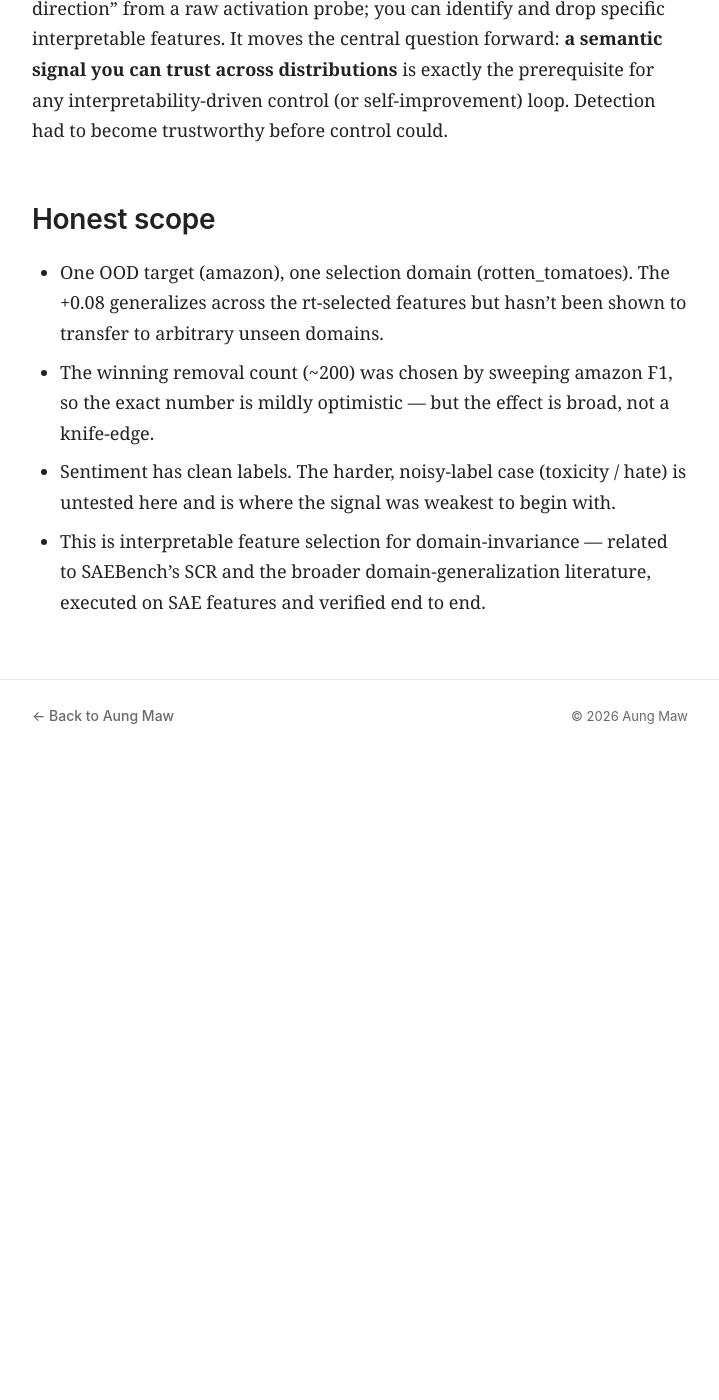
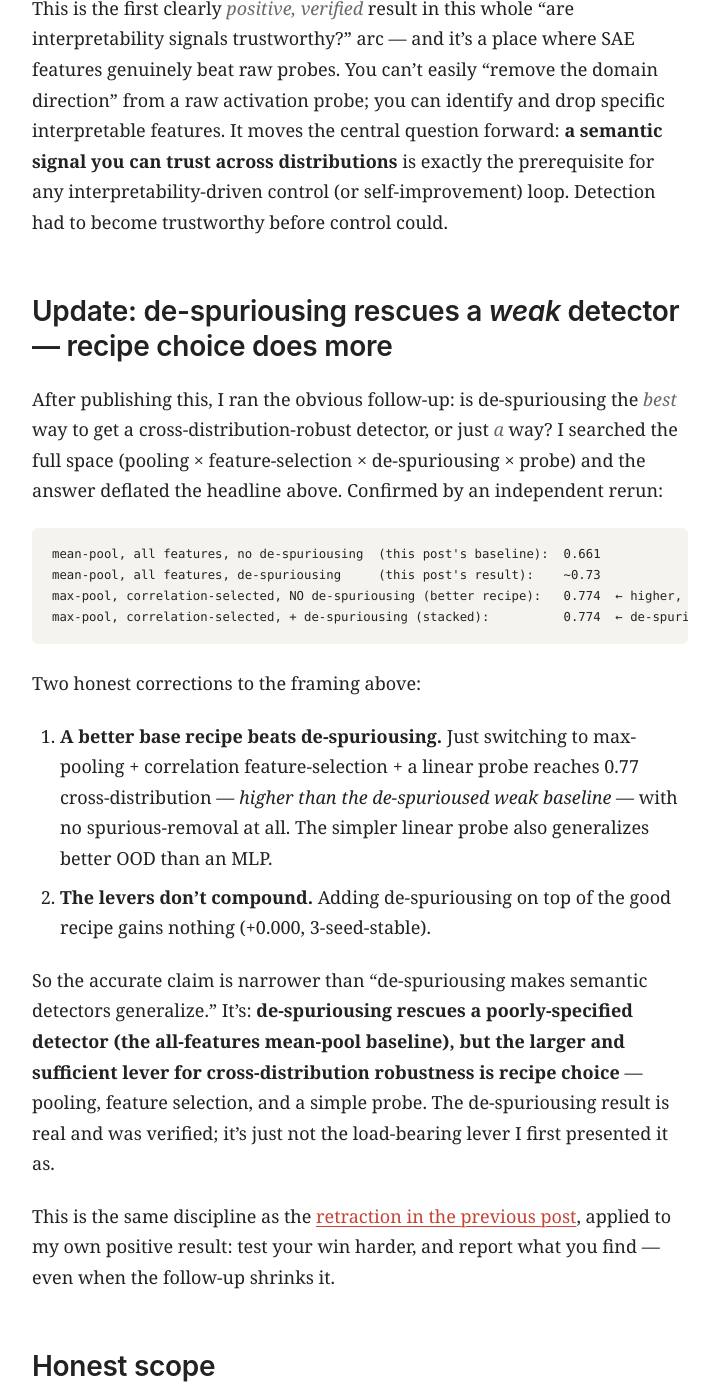
Before and after one commit to OE-GOD/OE-GOD.github.io, a Jekyll site: the page built from _posts/2026-06-20-despurious-cross-distribution.md, in a window 1280 px wide and 1400 px high, scrolled down 2875 px. Shown: the whole window, without its empty margins (280-999 px from the left). Built offline with Jekyll 4.4.1, drawn with Linux system fonts in a browser that asks for light colours; before the commit the page ends 3663 px from its top, so only the background shows below that; some of the changed text lies outside the part shown.

Commit message:
Calibrate Post 3: de-spuriousing rescues weak detectors; recipe is the bigger lever
Follow-up search (pooling x selection x de-spuriousing x probe) + independent rerun:
a better base recipe (max-pool + correlation selection + linear) reaches 0.774
cross-distribution WITHOUT de-spuriousing, beating the de-spurioused weak baseline
(~0.73); de-spuriousing on the good recipe adds +0.000 (3-seed stable). De-spuriousing
is real and verified but not the load-bearing lever. Added an Update section; calibrated
abstract + homepage. Original framing kept visible alongside the correction, same
standard as the previous post's retraction.

Co-Authored-By: Claude Opus 4.8 (1M context) <noreply@anthropic.com>

````diff
--- a/_posts/2026-06-20-despurious-cross-distribution.md
+++ b/_posts/2026-06-20-despurious-cross-distribution.md
@@ -6,7 +6,7 @@ date: 2026-06-20
 
 # Removing spurious features makes a semantic detector generalize
 
-*Across [the](/2026/06/17/are-sae-features-real/) [first](/2026/06/20/detect-and-steer-frontier/) two posts, one wall kept showing up: semantic detectors built from SAE features don't generalize across distributions. A sentiment probe trained on movie reviews scores 0.66 F1 on product reviews. This post is a fix that survived adversarial verification — identify the features that encode the **domain** rather than the **concept**, drop them, and cross-distribution F1 rises to 0.74, with in-distribution performance unchanged. It beats a random-removal control by ~9σ, with a passing leakage audit. After [retracting a steering result last post](/2026/06/20/detect-and-steer-frontier/), I held this one to a high bar before believing it.*
+*Across [the](/2026/06/17/are-sae-features-real/) [first](/2026/06/20/detect-and-steer-frontier/) two posts, one wall kept showing up: semantic detectors built from SAE features don't generalize across distributions (a sentiment probe trained on movie reviews scores 0.66 F1 on product reviews). This post tries a fix — drop the features that encode the **domain** rather than the **concept** — which raises cross-distribution F1 to ~0.73, verified leak-free and ~9σ over a random control. **But the follow-up (see the Update) deflated it:** a better base recipe (max-pooling + selection) reaches 0.77 cross-distribution without any de-spuriousing, and the levers don't compound. So de-spuriousing rescues a weak detector; recipe choice is the bigger lever. I'm leaving the original framing and the correction both visible — same standard as last post's retraction.*
 
 *June 2026 · [Code](https://github.com/OE-GOD/sae-feature-realness) · Gemma-2-2b + Gemma Scope SAE · sentiment, real labels*
 
@@ -49,9 +49,28 @@ Last post I published a steering result that fell apart under rigorous measureme
 
 This is the first clearly *positive, verified* result in this whole "are interpretability signals trustworthy?" arc — and it's a place where SAE features genuinely beat raw probes. You can't easily "remove the domain direction" from a raw activation probe; you can identify and drop specific interpretable features. It moves the central question forward: **a semantic signal you can trust across distributions** is exactly the prerequisite for any interpretability-driven control (or self-improvement) loop. Detection had to become trustworthy before control could.
 
+## Update: de-spuriousing rescues a *weak* detector — recipe choice does more
+
+After publishing this, I ran the obvious follow-up: is de-spuriousing the *best* way to get a cross-distribution-robust detector, or just *a* way? I searched the full space (pooling × feature-selection × de-spuriousing × probe) and the answer deflated the headline above. Confirmed by an independent rerun:
+
+```
+mean-pool, all features, no de-spuriousing  (this post's baseline):  0.661
+mean-pool, all features, de-spuriousing     (this post's result):    ~0.73
+max-pool, correlation-selected, NO de-spuriousing (better recipe):   0.774  ← higher, without it
+max-pool, correlation-selected, + de-spuriousing (stacked):          0.774  ← de-spuriousing adds +0.000
+```
+
+Two honest corrections to the framing above:
+
+1. **A better base recipe beats de-spuriousing.** Just switching to max-pooling + correlation feature-selection + a linear probe reaches 0.77 cross-distribution — *higher than the de-spurioused weak baseline* — with no spurious-removal at all. The simpler linear probe also generalizes better OOD than an MLP.
+2. **The levers don't compound.** Adding de-spuriousing on top of the good recipe gains nothing (+0.000, 3-seed-stable).
+
+So the accurate claim is narrower than "de-spuriousing makes semantic detectors generalize." It's: **de-spuriousing rescues a poorly-specified detector (the all-features mean-pool baseline), but the larger and sufficient lever for cross-distribution robustness is recipe choice** — pooling, feature selection, and a simple probe. The de-spuriousing result is real and was verified; it's just not the load-bearing lever I first presented it as.
+
+This is the same discipline as the [retraction in the previous post](/2026/06/20/detect-and-steer-frontier/), applied to my own positive result: test your win harder, and report what you find — even when the follow-up shrinks it.
+
 ## Honest scope
 
-- One OOD target (amazon), one selection domain (rotten_tomatoes). The +0.08 generalizes across the rt-selected features but hasn't been shown to transfer to arbitrary unseen domains.
-- The winning removal count (~200) was chosen by sweeping amazon F1, so the exact number is mildly optimistic — but the effect is broad, not a knife-edge.
-- Sentiment has clean labels. The harder, noisy-label case (toxicity / hate) is untested here and is where the signal was weakest to begin with.
-- This is interpretable feature selection for domain-invariance — related to SAEBench's SCR and the broader domain-generalization literature, executed on SAE features and verified end to end.
+- One OOD target (amazon), one selection domain (rotten_tomatoes); sentiment, clean labels. The harder noisy-label case (toxicity/hate) is untested and is where the signal was weakest.
+- The real takeaway is the **calibration above**: for cross-distribution trustworthiness, choose a good recipe (max-pool + selection + linear) first; de-spuriousing is a rescue for weak detectors, not an additive gain on good ones.
+- Related to SAEBench's SCR and the domain-generalization literature, executed on SAE features and verified end to end.
--- a/index.html
+++ b/index.html
@@ -66,7 +66,7 @@ layout: home
     <li class="post-item">
       <a class="post-link" href="/2026/06/20/despurious-cross-distribution/">Removing spurious features makes a semantic detector generalize</a>
       <span class="post-date">June 20, 2026</span>
-      <p class="post-excerpt">Semantic detectors built from SAE features don't transfer across distributions — a sentiment probe trained on movie reviews scores 0.66 on product reviews because it partly learns domain vocabulary, not sentiment. The fix: identify the features that encode the <em>domain</em> rather than the <em>concept</em> and drop them. Cross-distribution F1 rises to 0.74, in-distribution preserved, beating random removal by ~9σ — and it passed a leakage audit (a deliberately-leaky control scored worse) and independent reproduction. The first clearly positive, verified result in the "are interpretability signals trustworthy?" arc, and a place SAE features genuinely beat raw probes.</p>
+      <p class="post-excerpt">Semantic detectors built from SAE features don't transfer across distributions — a sentiment probe trained on movie reviews scores 0.66 on product reviews because it partly learns domain vocabulary. Dropping the domain-spurious features raises cross-distribution F1 to ~0.73 (verified leak-free, ~9σ over a random control). But the follow-up deflated the headline: a better base recipe (max-pooling + selection) reaches 0.77 <em>without</em> de-spuriousing, and the levers don't compound — so de-spuriousing rescues a weak detector, while recipe choice is the bigger lever. Both the result and its correction are kept visible, same standard as the prior post's retraction.</p>
     </li>
 
     <li class="post-item">
````
